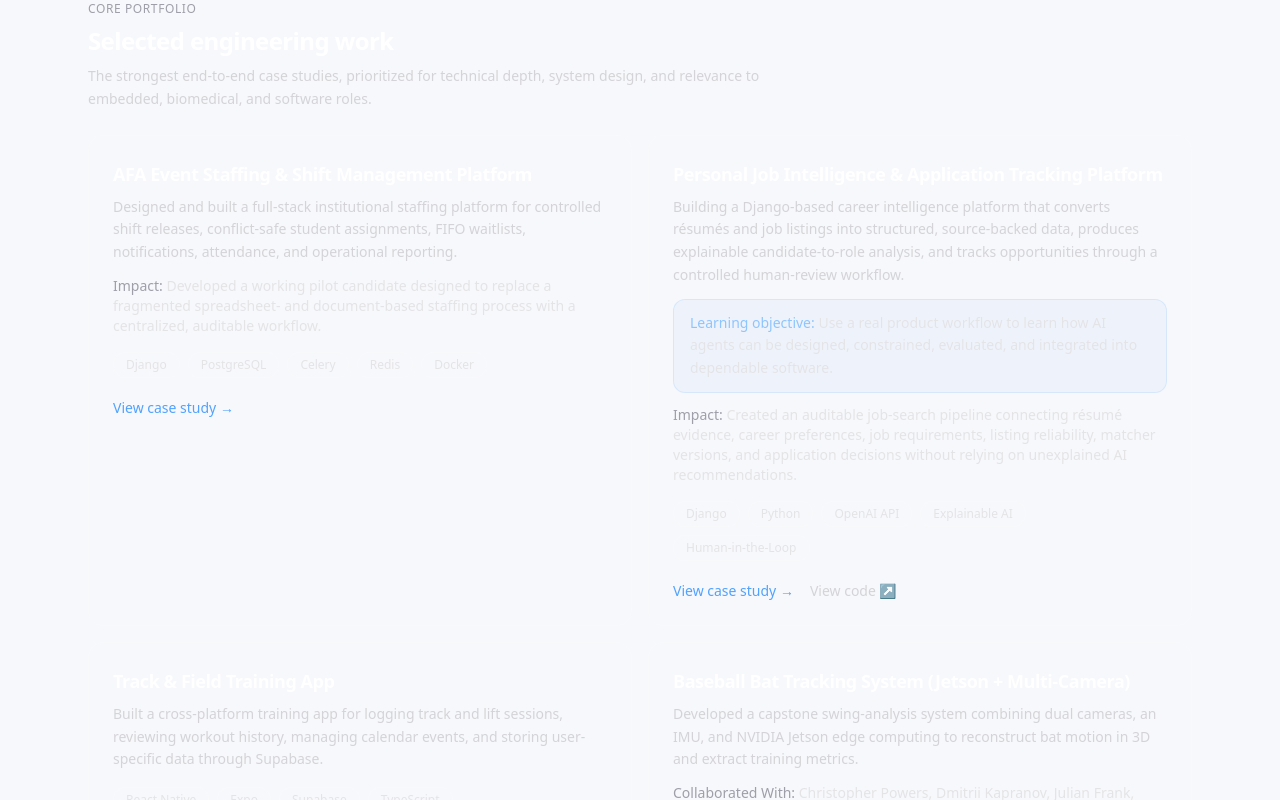
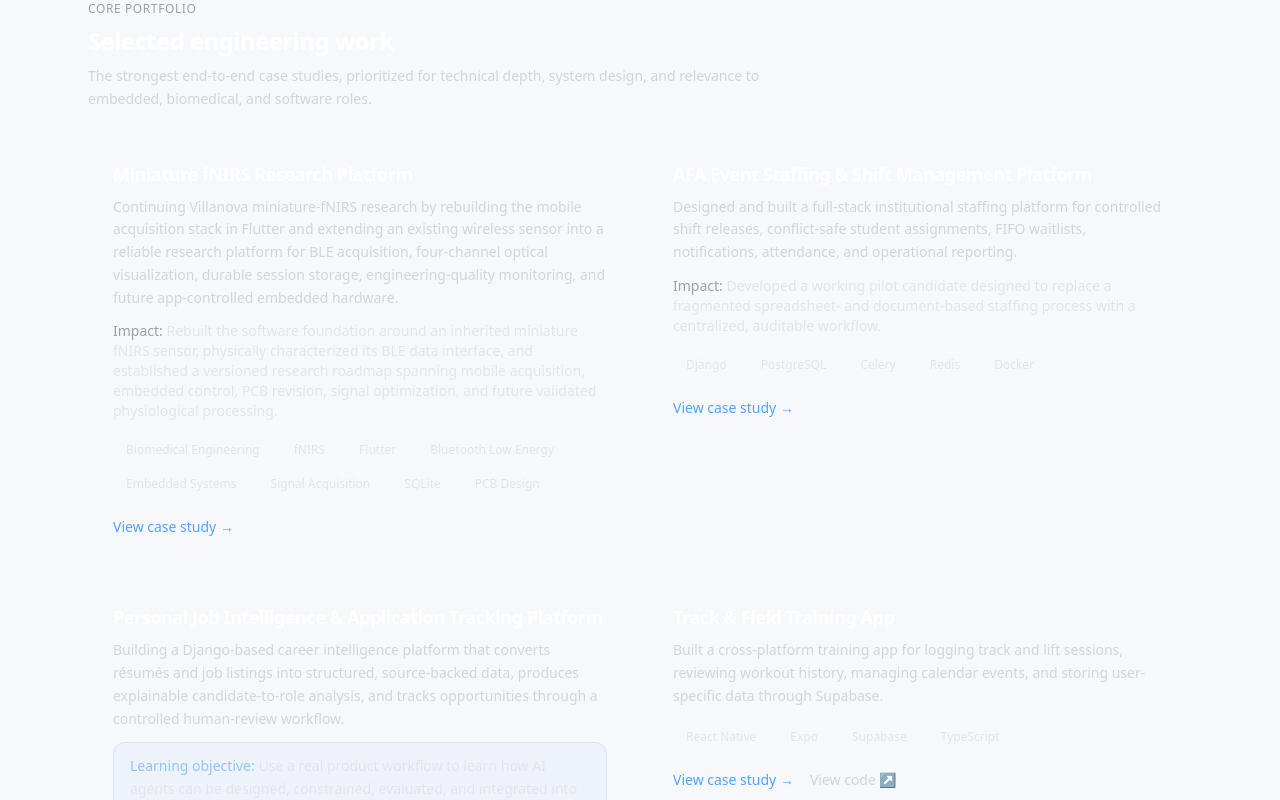
Before and after one commit to aprescod12/aprescod-portfolio-website, a Next.js app: page /projects in a window 1280 px wide. Shown: the part 680-1480 px from the top of the page. Built offline with nearby package versions, Linux system fonts and the light colour scheme.

Commit message:
Promote fNIRS project to core portfolio

```diff
--- a/src/app/projects/page.tsx
+++ b/src/app/projects/page.tsx
@@ -7,6 +7,7 @@ import ProjectCard from "@/components/ProjectCard";
 import { getProjectLinkLabel, projects } from "@/lib/projects";
 
 const selectedProjectTitles = [
+  "Miniature fNIRS Research Platform",
   "AFA Event Staffing & Shift Management Platform",
   "Personal Job Intelligence & Application Tracking Platform",
   "Track & Field Training App",
```
